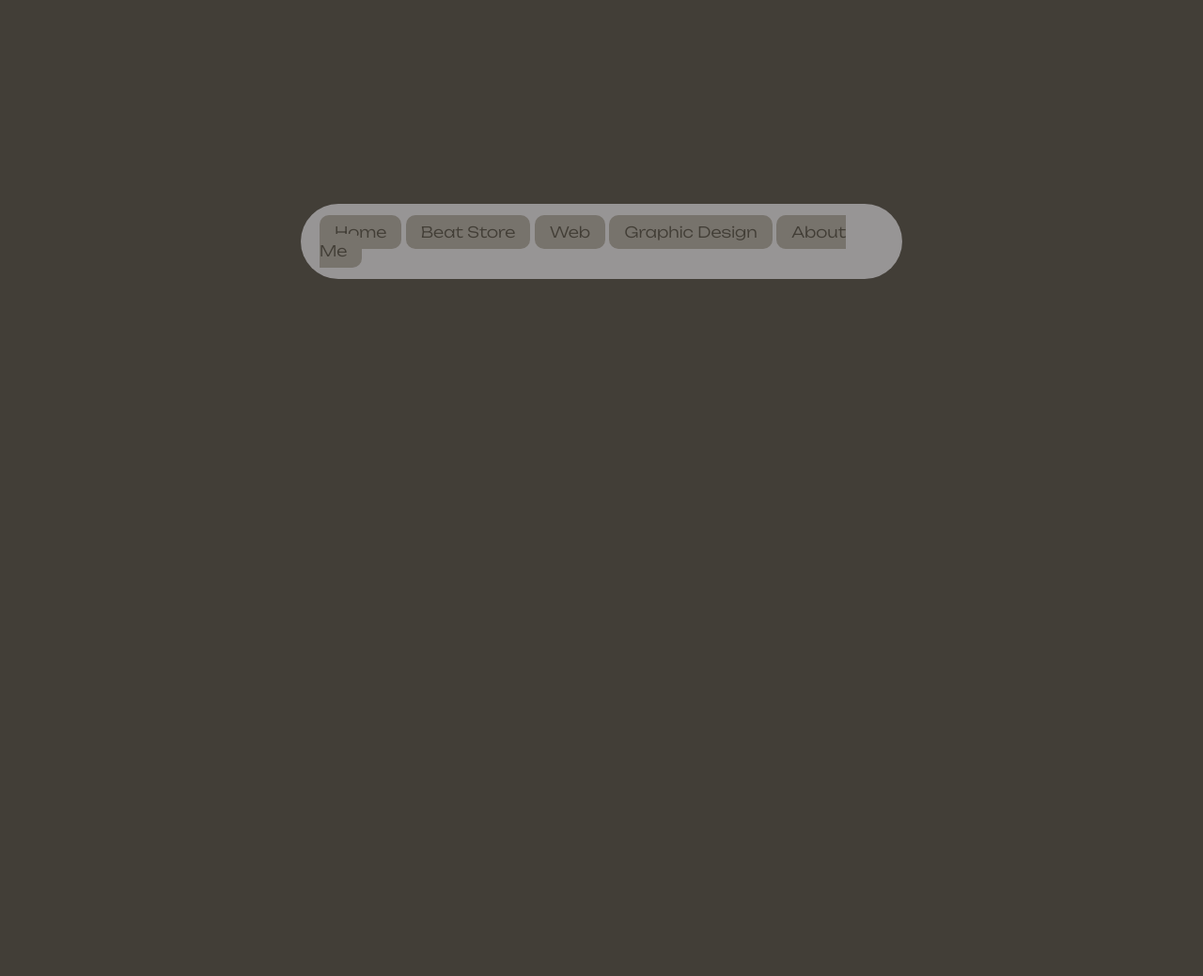
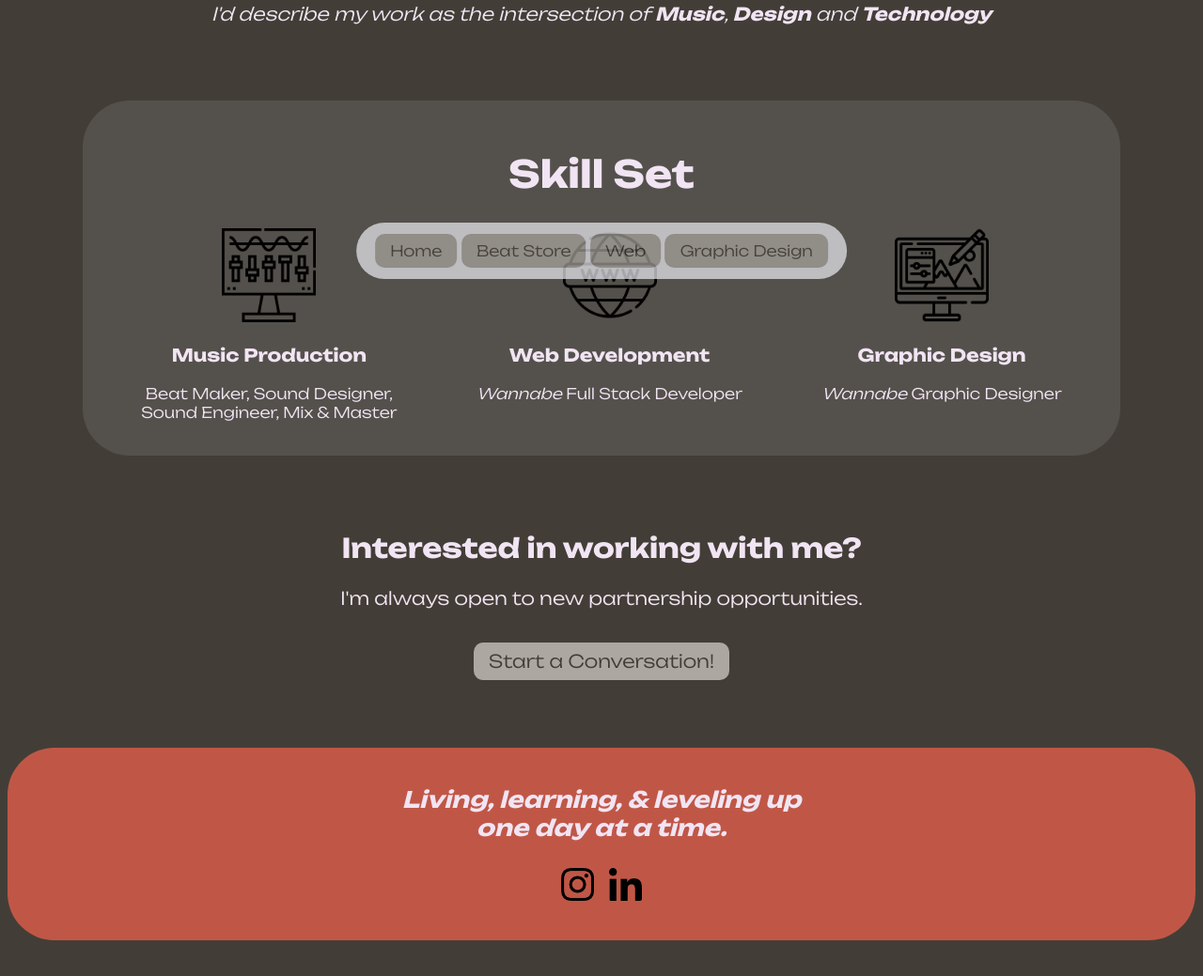
Before and after one commit to 1MarioDias/Portfolio, a plain HTML site: page index.html in a window 1280 px wide. Shown: the part 483-1522 px from the top of the page at 94% size. Before the commit the page ends 800 px from the top, so only its background shows below. Drawn offline with Linux system fonts and the light colour scheme.

Commit message:
main page done

```diff
--- a/css/index.css
+++ b/css/index.css
@@ -1,8 +1,60 @@
 .summary {
+    margin: 80px;
     font-size: larger;
     text-align: center;
 }
 
 .skillset_section {
+    margin-left: 80px;
+    margin-right: 80px;
+    padding: 20px;
+    border-radius: 50px;
     background-color: #54514c;
 }
+
+.skillset_header {
+    text-align: center;
+    font-size: 40px;
+}
+
+.skillset_flex {
+    display: flex;
+    justify-content: space-around;
+}
+
+.skillset_card_img {
+    width: 100px;
+}
+
+.skillset_card{
+    text-align: center;
+}
+
+.skillset_card:hover .skillset_card_headline {
+    color: #C05746;
+    transition: 200ms;
+}
+
+.contact {
+    margin: 80px;
+    font-size: larger;
+    text-align: center;
+}
+
+.contact_btn {
+    text-decoration: none;
+    background-color: #aca7a1;
+    border-radius: 10px;
+    color: #423E37;
+    cursor: pointer;
+    padding-top: 8px;
+    padding-bottom: 8px;
+    padding-left: 16px;
+    padding-right: 16px;
+}
+
+.contact_btn:hover {
+    background-color: #C05746;
+    color: #aca7a1;
+    transition: 200ms;
+}
--- a/css/navbar.css
+++ b/css/navbar.css
@@ -8,7 +8,7 @@
     background-color: #ECEBF3;
     padding: 20px;
     margin-bottom: 20px;
-    opacity: 50%;
+    opacity: 70%;
     border-radius: 999px;
     overflow: hidden;
 }
--- a/css/style.css
+++ b/css/style.css
@@ -13,7 +13,6 @@ body {
 .header_index {
     background-color: #C05746;
     border-radius: 50px;
-    color: #F1E4F3;
     display: flex;
     justify-content: center;
     text-align: center;
@@ -33,6 +32,42 @@ body {
     font-size: 75px;
 }
 
+.footer {
+    background-color: #C05746;
+    border-radius: 50px;
+    text-align: center;
+    margin-top: 80px;
+    margin-bottom: 80px;
+    padding: 20px;
+}
+
+.social_icon {
+    width: 35px;
+    text-decoration: none;
+    background-color: #C05746;
+    border-radius: 10px;
+    cursor: pointer;
+    padding-top: 8px;
+    padding-bottom: 8px;
+    padding-left: 8px;
+    padding-right: 8px;
+    margin-bottom: 10px;
+}
+
+.social_icon:hover {
+    background-color: #F1E4F3;
+    transition: 200ms;
+}
+
+.socials {
+    display: flex;
+    justify-content: center;
+}
+
+.leftover_menu_space {
+    padding: 8px;
+}
+
 @media only screen and (max-width: 768px) {
     .header_title {
         font-size: 75px;
--- a/index.html
+++ b/index.html
@@ -15,7 +15,6 @@
             <a class="nav_single_item" href="./store.html">Beat Store</a>
             <a class="nav_single_item" href="./web.html">Web</a>
             <a class="nav_single_item" href="./design.html">Graphic Design</a>
-            <a class="nav_single_item" href="./about.html">About Me</a>
         </nav>
     </div>
     <header class="header_index">
@@ -27,15 +26,43 @@
     <section class="hero">
         <div class="summary">
             <p class="summary_par">Hi! I'm a <strong>Creative Artist</strong> based in Portugal <br>In this Portfolio you'll be able to find all about my range of skills</p>
+            <p class="summary_par"><i>I'd describe my work as the intersection of <b>Music</b>, <b>Design</b> and <b>Technology</b></i></p>
         </div>
         <div class="skillset_section">
             <h2 class="skillset_header">Skill Set</h2>
             <div class="skillset_flex">
                 <div class="skillset_card">
-
+                    <a href="./store.html"><img class="skillset_card_img" src="assets/skillset_musicproduction_icon.png" alt="music_production_icon"></a>
+                    <h3 class="skillset_card_headline">Music Production</h3>
+                    <p class="skillset_card_description">Beat Maker, Sound Designer, <br>Sound Engineer, Mix & Master</p>
+                </div>
+                <div class="skillset_card">
+                    <a href="./web.html"><img class="skillset_card_img" src="assets/skillset_web_icon.png" alt="web_icon"></a>
+                    <h3 class="skillset_card_headline">Web Development</h3>
+                    <p class="skillset_card_description"><i>Wannabe</i> Full Stack Developer</p>
+                </div>
+                <div class="skillset_card">
+                    <a href="./design.html"><img class="skillset_card_img" src="assets/skillset_graphicdesign_icon.png" alt="graphicdesign_icon"></a>
+                    <h3 class="skillset_card_headline">Graphic Design</h3>
+                    <p class="skillset_card_description"><i>Wannabe</i> Graphic Designer</p>
                 </div>
             </div>
         </div>
+        <div class="contact">
+            <h2 class="contact_headline">Interested in working with me?</h2>
+            <p class="contact_text">I'm always open to new partnership opportunities.</p>
+            <br>
+            <a class="contact_btn" href="mailto:mariodiasfreelancer@gmail.com">Start a Conversation!</a>
+        </div>
     </section>
+    <footer class="footer">
+        <h2 class="footer_headline"><i>Living, learning, & leveling up <br>one day at a time.</i></h2>
+        <div class="socials">
+            <a href="www.instagram.com/sertralyne"><img src="assets/instagram.png" alt="instagram" class="social_icon"></a>
+            <a href="www.linkedin.com"><img src="assets/linkedin.png" alt="linkedin" class="social_icon"></a>
+        </div>
+    </footer>
+    <div class="leftover_menu_space">
+    </div>
 </body>
 </html>
```
Also changed, not shown: about.html (deleted, +0 -11 lines), assets/instagram.png (added), assets/linkedin.png (added), assets/skillset_graphicdesign_icon.png (added), assets/skillset_musicproduction_icon.png (added), assets/skillset_web_icon.png (added).
